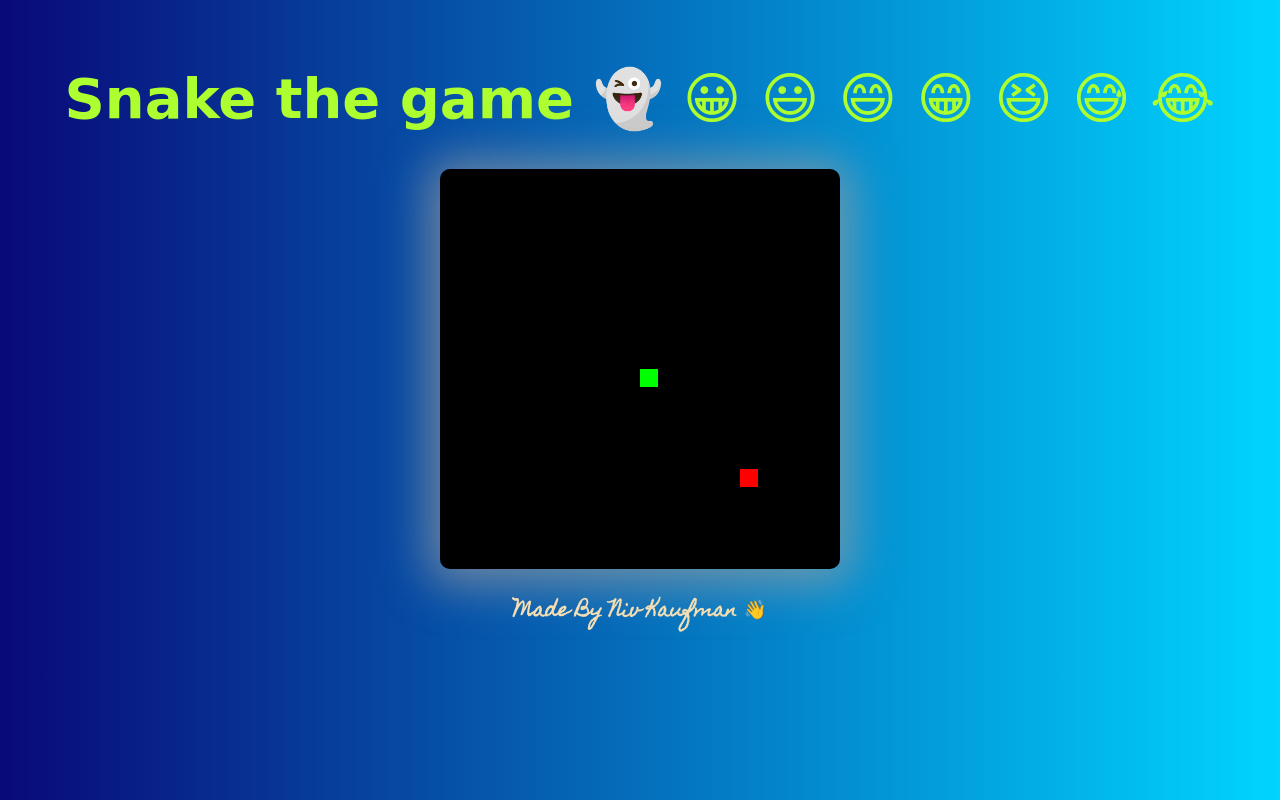
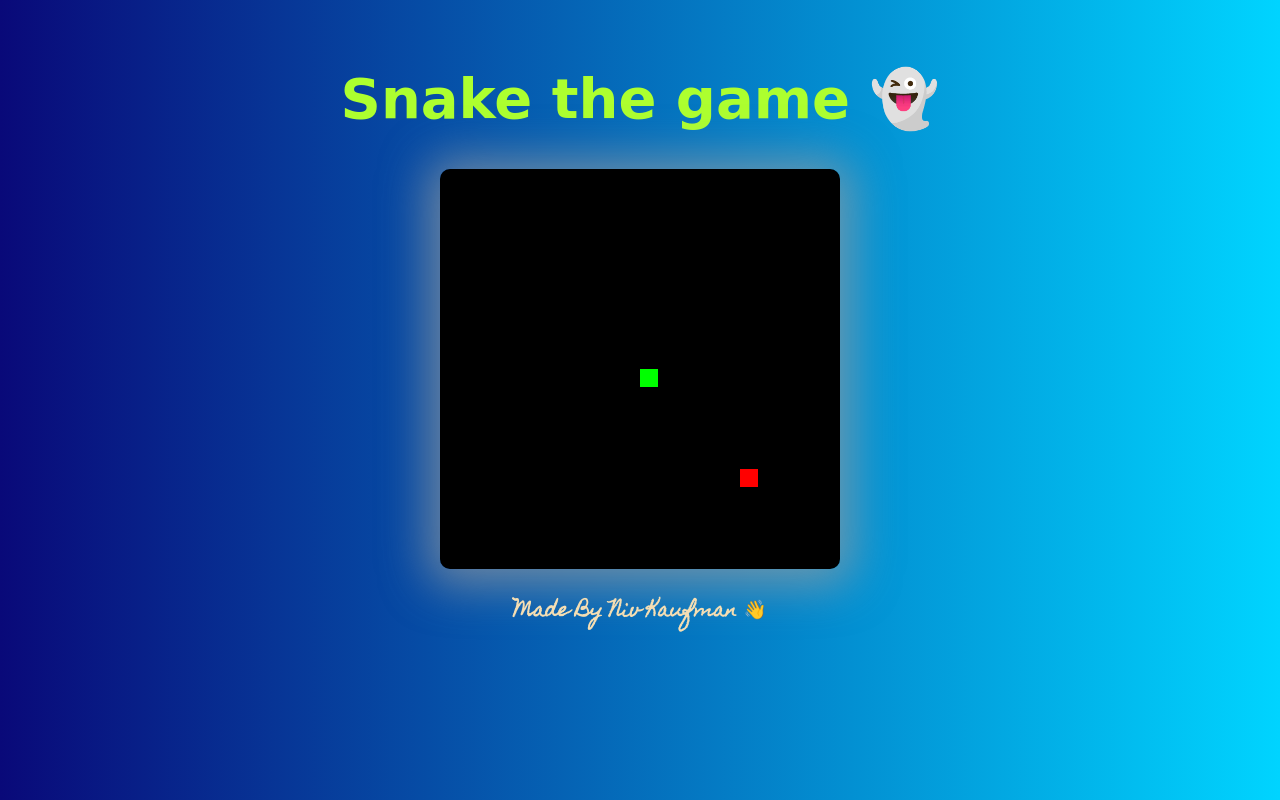
Before and after one commit to nivkman/snake-js, a plain HTML site: page index.html in a window 1280 px wide. Drawn offline with Linux system fonts and the light colour scheme; a web font is replaced by a local one.

Commit message:
remove enj

```diff
--- a/index.html
+++ b/index.html
@@ -11,7 +11,7 @@
 
 <body>
     <div class="main">
-        <h1>Snake the game 👻 😀 😃 😄 😁 😆 😅 😂</h1>
+        <h1>Snake the game 👻</h1>
         <canvas id="gc" width="400" height="400"></canvas>
         <h3>Made By <a href="https://www.linkedin.com/in/niv-kaufman-803b6311b/" target="_blank">Niv Kaufman</a> 👋</h3>
     </div>
```
